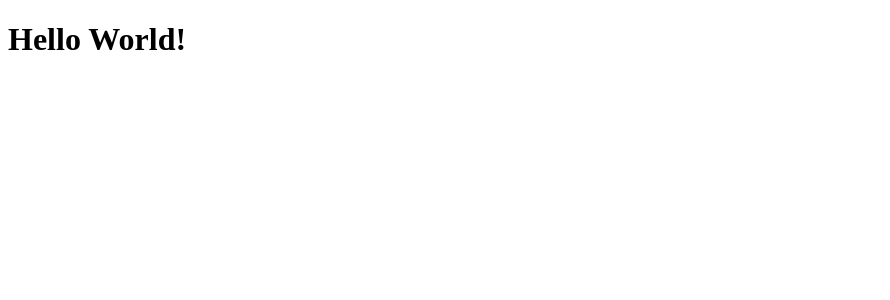
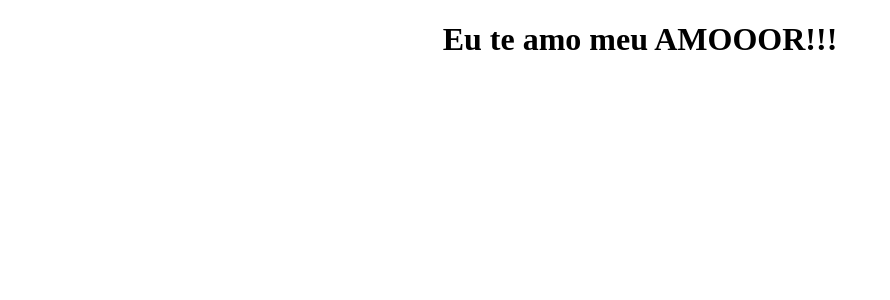
Before and after one commit to LuanD3V/clone-tabnews, a Next.js app: page / in a window 1280 px wide. Shown: the top 300 px of the page, without its empty margins (0-890 px from the left). Built offline with nearby package versions, Linux system fonts and the light colour scheme.

Commit message:
feature: Criando mensagem para quem é importante em nossas vidas

```diff
--- a/pages/index.js
+++ b/pages/index.js
@@ -1,5 +1,9 @@
 function Home() {
-  return <h1>Hello World!</h1>;
+  return (
+    <div style={{ margin: "auto", textAlign: "center" }}>
+      <h1>Eu te amo meu AMOOOR!!!</h1>
+    </div>
+  );
 }
 
 export default Home;
```
Also changed, not shown: 2 other files (tests, documents, lock files or other folders).
